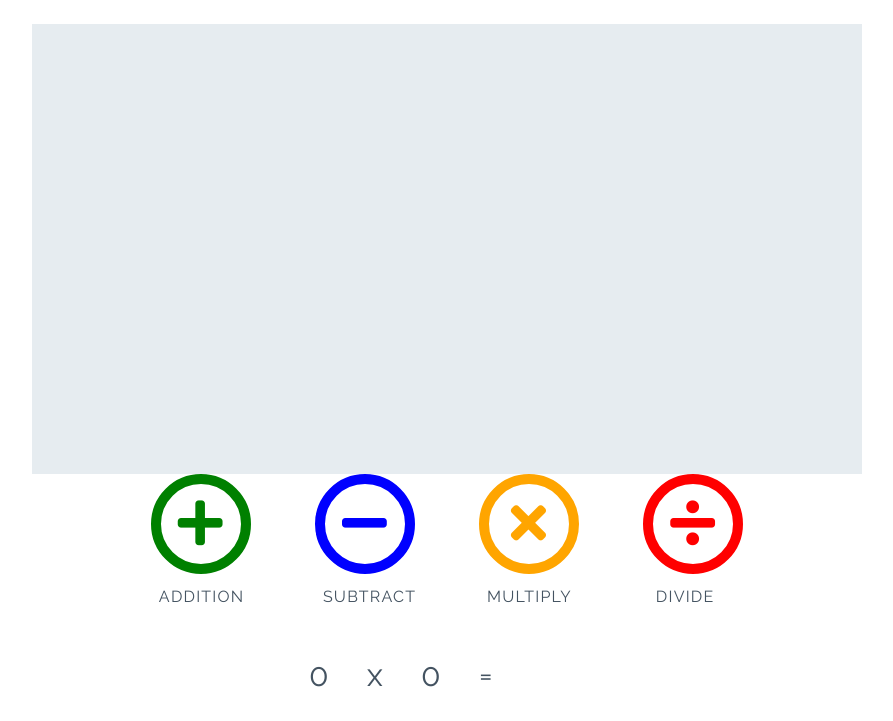
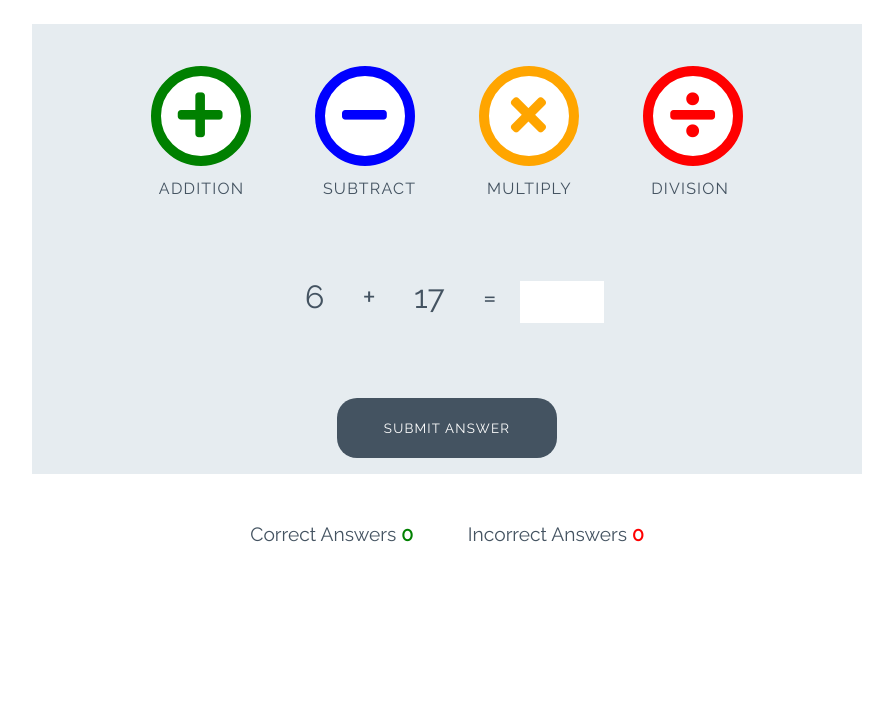
Before and after one commit to happystache/loves-maths, a plain HTML site: page index.html in a window 1280 px wide. Shown: the part 79-800 px from the top of the page, without its empty margins (193-1086 px from the left). Drawn offline with Linux system fonts and the light colour scheme.

Commit message:
display addition question to the user

```diff
--- a/assets/css/style.css
+++ b/assets/css/style.css
@@ -116,7 +116,7 @@ body {
     font-size: 1rem;
     color: #445361;
     position: relative;
-    left:-0.5em;
+    left: -0.5em;
 }
 
 .btn--blue {
--- a/assets/js/script.js
+++ b/assets/js/script.js
@@ -10,10 +10,12 @@ document.addEventListener("DOMContentLoaded", function() {
                 alert("You clicked Submit!");
             } else {
                 let gameType = this.getAttribute("data-type");
-                alert(`You clicked ${gameType}`);
+                runGame(gameType);
             }
         });
     }
+
+    runGame("addition");
 
 });
 
@@ -21,11 +23,18 @@ document.addEventListener("DOMContentLoaded", function() {
  * The main game "loop", called when the script is first loaded
  * and after the user's answer has been processed
  */
-function runGame() {
+function runGame(gameType) {
 
     // Creates two random numbers between 1 and 25
     let num1 = Math.floor(Math.random() * 25) + 1;
     let num2 = Math.floor(Math.random() * 25) + 1;
+
+    if (gameType === "addition") {
+        displayAdditionQuestion(num1, num2);
+    } else {
+        alert(`Unknown game type: ${gameType}`);
+        throw `Unknown game type: ${gameType}. Aborting!`;
+    }
 
 }
 
@@ -47,6 +56,10 @@ function incrementWrongAnswer() {
 
 function displayAdditionQuestion(operand1, operand2) {
 
+    document.getElementById('operand1').textContent = operand1;
+    document.getElementById('operand2').textContent = operand2;
+    document.getElementById('operator').textContent = "+";
+
 }
 
 function displaySubtractQuestion() {
--- a/index.html
+++ b/index.html
@@ -1,12 +1,13 @@
 <!DOCTYPE html>
 <html lang="en">
+
 <head>
     <meta charset="UTF-8">
     <meta name="viewport" content="width=device-width, initial-scale=1.0">
 
-        <!-- font awesome and google fonts-->
-    <link rel="stylesheet" href="https://use.fontawesome.com/releases/v5.7.2/css/all.css" integrity="sha384-fnmOCqbTlWIlj8LyTjo7mOUStjsKC4pOpQbqyi7RrhN7udi9RwhKkMHpvLbHG9Sr" crossorigin="anonymous">
-
+    <!-- font awesome and google fonts -->
+    <link rel="stylesheet" href="https://use.fontawesome.com/releases/v5.7.2/css/all.css"
+        integrity="sha384-fnmOCqbTlWIlj8LyTjo7mOUStjsKC4pOpQbqyi7RrhN7udi9RwhKkMHpvLbHG9Sr" crossorigin="anonymous">
     <link href="https://fonts.googleapis.com/css?family=Raleway%7CRighteous" rel="stylesheet">
 
     <link rel="stylesheet" href="assets/css/style.css">
@@ -14,33 +15,42 @@
 </head>
 
 <body>
+    <h1 class="heading">
+        <img class="logo" src="assets/images/logo.png" alt="logo"> Love Maths
+    </h1>
 
-    <h1 class="heading"> <img class="logo" src="assets/images/logo.png" alt="logo"> Love Maths</h1>
-
-    <div class="game-area"></div>
-        <div class="control-area">
-            <button data-type="addition" class="btn btn--big btn--green"><i class="fas fa-plus"></i></button>
-            <button data-type="subtract" class="btn btn--big btn--blue"><i class="fas fa-minus"></i></button>
-            <button data-type="multiply" class="btn btn--big btn--orange"><i class="fas fa-times"></i></button>
-            <button data-type="divide" class="btn btn--big btn--red"><i class="fas fa-divide"></i></button>
+    <div class="game-area">
+        <div class="controls-area">
+            <button data-type="addition" class="btn btn--big btn--green">
+                <i class="fas fa-plus"></i>
+            </button>
+            <button data-type="subtract" class="btn btn--big btn--blue">
+                <i class="fas fa-minus"></i>
+            </button>
+            <button data-type="multiply" class="btn btn--big btn--orange">
+                <i class="fas fa-times"></i>
+            </button>
+            <button data-type="division" class="btn btn--big btn--red">
+                <i class="fas fa-divide"></i>
+            </button>
         </div>
-
         <div class="question-area">
             <span id="operand1">0</span>
             <span id="operator">x</span>
             <span id="operand2">0</span>
             <span>=</span>
-
-            <p class="answer-message">Enter answer:</p>
+            <p class="answer-message">Enter Answer:</p>
             <input id="answer-box" type="number">
         </div>
+        <button data-type="submit" class="btn btn--gray">Submit Answer</button>
+    </div>
 
-        <button data-type="submit" class="btn btn-gray">Submit Answer</button>
-
-    <div class="score-area"><p></p></div>
+    <div class="score-area">
         <p class="scores">Correct Answers <span id="score">0</span></p>
         <p class="scores">Incorrect Answers <span id="incorrect">0</span></p>
+    </div>
 
     <script src="assets/js/script.js"></script>
 </body>
+
 </html>
```
